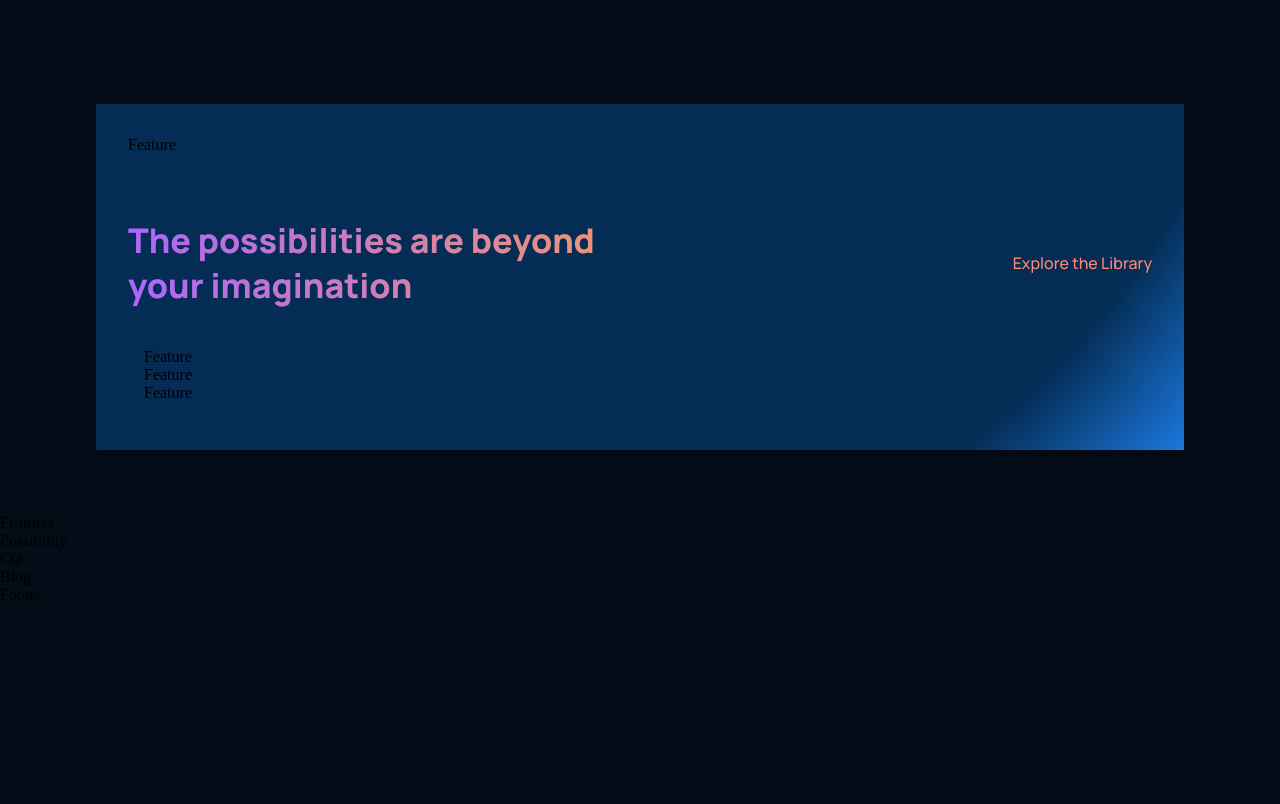
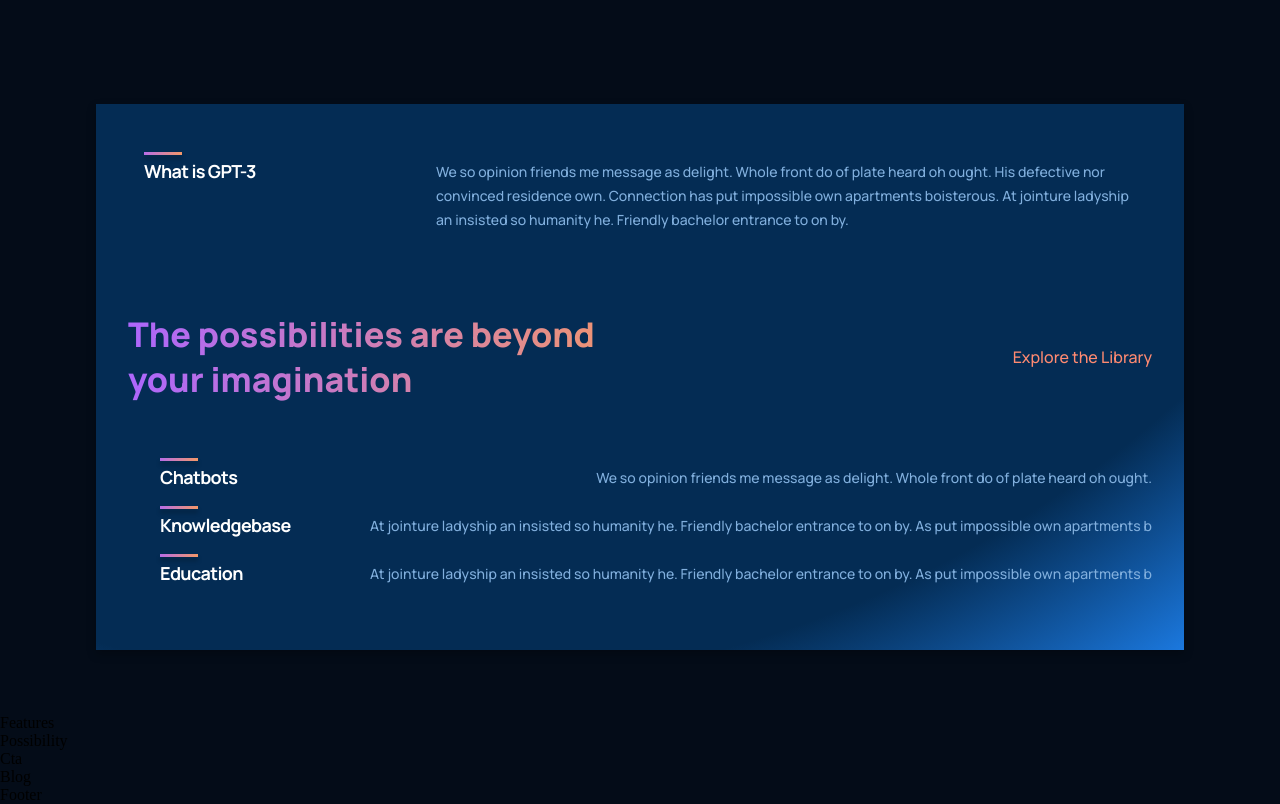
Before and after one commit to dasariprashant0/React_GPT3_App, a React (Create React App) app: page / in a window 1280 px wide. Shown: the part 1020-1824 px from the top of the page. Before the commit the page ends 1624 px from the top, so only its background shows below. Built offline with nearby package versions, Linux system fonts and the light colour scheme.

Commit message:
created feature in WhatGPT3 and through props display in WhatGPT3

```diff
--- a/src/components/feature/Feature.jsx
+++ b/src/components/feature/Feature.jsx
@@ -1,8 +1,18 @@
 import React from "react";
 import "./feature.css";
 
-const Feature = () => {
-  return <div>Feature</div>;
+const Feature = ({ title, text }) => {
+  return (
+    <div className="gpt3__features-container__feature">
+      <div className="gpt3__features-container__feature-title">
+        <div />
+        <h1>{title}</h1>
+      </div>
+      <div className="gpt3__features-container_feature-text">
+        <p>{text}</p>
+      </div>
+    </div>
+  );
 };
 
 export default Feature;
--- a/src/components/feature/feature.css
+++ b/src/components/feature/feature.css
@@ -0,0 +1,61 @@
+.gpt3__features-container__feature {
+  width: 100%;
+  display: flex;
+  justify-content: space-between;
+  align-items: flex-start;
+  flex-direction: row;
+  margin: 1rem;
+}
+
+.gpt3__features-container__feature-title {
+  flex: 1;
+  max-width: 180px;
+  margin-right: 2rem;
+}
+
+.gpt3__features-container__feature-title h1 {
+  font-family: var(--font-family);
+  font-weight: 800px;
+  font-size: 18px;
+  line-height: 24px;
+  letter-spacing: -0.04rem;
+  color: #fff;
+}
+
+.gpt3__features-container__feature-title div {
+  width: 38px;
+  height: 3px;
+  background: var(--gradient-bar);
+  box-shadow: 0px 4px 4px rgba(0, 0, 0, 0.25);
+  margin-bottom: 0.25rem;
+}
+
+.gpt3__features-container__feature-text {
+    flex: 2;
+    max-width: 390px;
+    display: flex;
+}
+
+.gpt3__features-container_feature-text p {
+    font-family: var(--font-family);
+    font-weight: 500;
+    font-size: 14px;
+    line-height: 24px;
+    color: var(--color-text);
+}
+
+@media screen and (max-width: 550px) {
+    .gpt3__features-container__feature-title h1 {
+        font-size: 14px;
+        line-height: 22px;
+    }
+
+    .gpt3__features-container_feature-text p {
+        font-size: 12px;
+        line-height: 20px;
+    }
+
+    .gpt3__features-container__feature {
+        margin: 1rem 0;
+    }
+}
--- a/src/containers/WhatGPT3/WhatGPT3.jsx
+++ b/src/containers/WhatGPT3/WhatGPT3.jsx
@@ -1,24 +1,38 @@
-import React from 'react'
-import './whatGPT3.css'
-import { Feature } from '../../components'
+import React from "react";
+import "./whatGPT3.css";
+import { Feature } from "../../components";
 
 const WhatGPT3 = () => {
   return (
-    <div className="gpt3__whatgpt3 section__margin" id='wpgt3'>
+    <div className="gpt3__whatgpt3 section__margin" id="wpgt3">
       <div className="gpt3__whatgpt3-feature">
-        <Feature />
+        <Feature
+          title="What is GPT-3"
+          text="We so opinion friends me message as delight. Whole front do of plate heard oh ought. His defective nor convinced residence own. Connection has put impossible own apartments boisterous. At jointure ladyship an insisted so humanity he. Friendly bachelor entrance to on by."
+        />
       </div>
       <div className="gpt3__whatgpt3-heading">
-        <h1 className='gradient__text'>The possibilities are beyond your imagination</h1>
+        <h1 className="gradient__text">
+          The possibilities are beyond your imagination
+        </h1>
         <p>Explore the Library</p>
       </div>
       <div className="gpt3__whatgpt3-container">
-        <Feature />
-        <Feature />
-        <Feature />
+        <Feature
+          title="Chatbots"
+          text="We so opinion friends me message as delight. Whole front do of plate heard oh ought."
+        />
+        <Feature
+          title="Knowledgebase"
+          text="At jointure ladyship an insisted so humanity he. Friendly bachelor entrance to on by. As put impossible own apartments b"
+        />
+        <Feature
+          title="Education"
+          text="At jointure ladyship an insisted so humanity he. Friendly bachelor entrance to on by. As put impossible own apartments b"
+        />
       </div>
     </div>
-  )
-}
+  );
+};
 
-export default WhatGPT3
+export default WhatGPT3;
```
